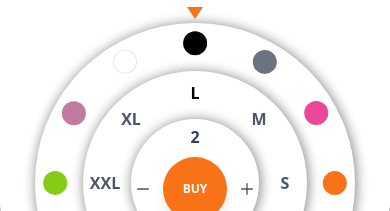
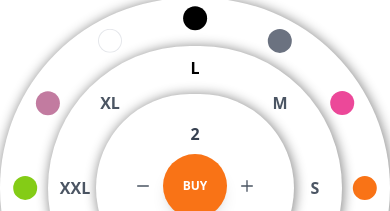
Before and after one commit to Danikhan786/stephen-frontend-task, a React (Vite) app: page / in a window 390 px wide. Shown: the part 634-845 px from the top of the page. Built offline with nearby package versions, Linux system fonts and the light colour scheme.

Commit message:
update the code

```diff
--- a/src/App.tsx
+++ b/src/App.tsx
@@ -215,8 +215,8 @@ function App() {
 
 
             {/* Circular Dialer Selection Interface */}
-            <div className="relative top-[87px] max-[426px]:top-[110px]">
-              <div className="relative w-80 h-80  mx-auto">
+            <div className="relative top-[87px] max-[426px]:top-[85px]">
+              <div className="relative w-80 h-80  mx-auto  max-[426px]:w-[100%] max-[426px]:h-[380px] ">
 
                 {/* Dialer Marker - Top Center */}
                 <div className="absolute -top-4 left-1/2 transform -translate-x-1/2 z-50">
@@ -244,7 +244,7 @@ function App() {
                     <div className="relative w-80 h-80">
                       {colorOptions.map((color, index) => {
                         const angle = (index / colorOptions.length) * 360;
-                        const radius = 140;
+                        const radius = window.innerWidth <= 426 ? 170 : 140;
                         const x = Math.cos(angle * Math.PI / 180) * radius;
                         const y = Math.sin(angle * Math.PI / 180) * radius;
 
@@ -271,7 +271,7 @@ function App() {
                       {selectedColor && (() => {
                         const colorIndex = colorOptions.findIndex(c => c.id === selectedColor);
                         const angle = (colorIndex / colorOptions.length) * 360;
-                        const radius = 140;
+                        const radius = window.innerWidth <= 426 ? 170 : 140;
                         const x = Math.cos(angle * Math.PI / 180) * radius;
                         const y = Math.sin(angle * Math.PI / 180) * radius;
 
@@ -302,7 +302,8 @@ function App() {
                     <div className="relative w-48 h-48">
                       {sizeOptions.map((size, index) => {
                         const angle = (index / (sizeOptions.length - 1)) * 180 - 90; // 180 degree arc for sizes
-                        const radius = 90;
+                        const radius = window.innerWidth <= 426 ? 120 : 90;
+
                         const x = Math.cos(angle * Math.PI / 180) * radius;
                         const y = Math.sin(angle * Math.PI / 180) * radius;
 
@@ -341,7 +342,7 @@ function App() {
 
                   {/* Quantity and Buy Controls */}
                   <div className="absolute inset-0 flex items-center justify-center transition-transform duration-500 ease-in-out">
-                    <div className="text-center relative -top-[10px]">
+                    <div className="text-center relative -top-[10px] max-[426px]:-top-[18px]">
                       {/* Quantity Display */}
                       <div className="flex items-center justify-center space-x-2 mb-2">
                         <div className="w-6 h-6  flex items-center justify-center font-semibold text-gray-700 text-s">
```
